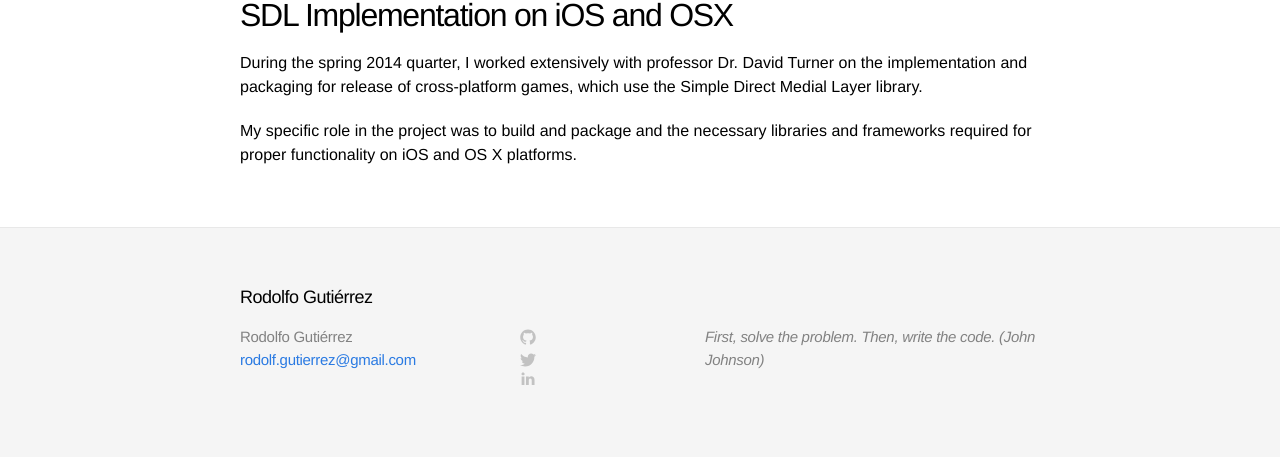
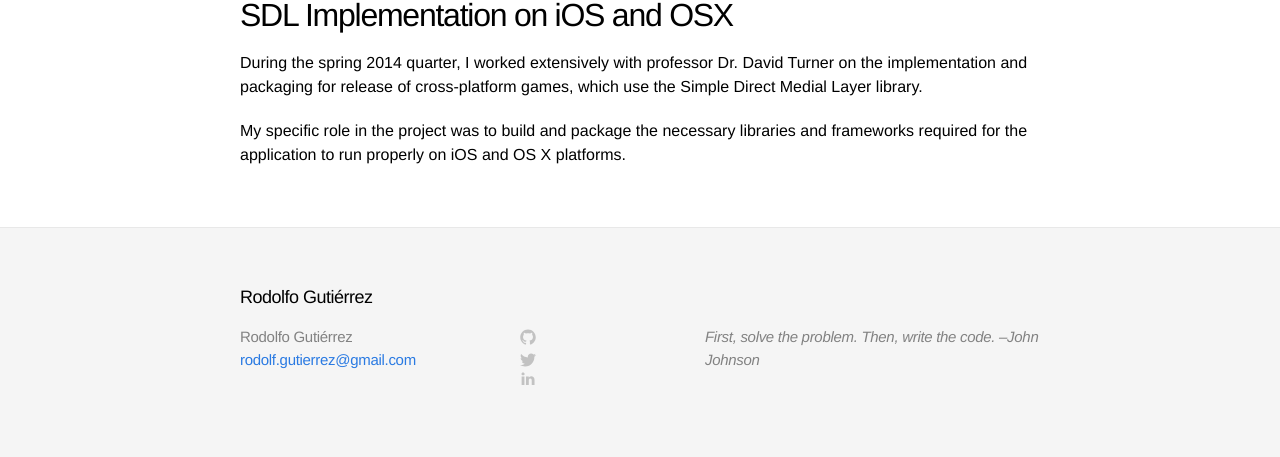
Before and after one commit to gutzrodolfo/arwedding.love, a Jekyll site: the page built from projects.md, in a window 1280 px wide. Shown: the part 563-1020 px from the top of the page. Built offline with Jekyll 4.4.1, drawn with Linux system fonts in a browser that asks for light colours.

Commit message:
footer updated

```diff
--- a/_config.yml
+++ b/_config.yml
@@ -1,7 +1,7 @@
 # Site settings
 title: Rodolfo Gutiérrez
 email: rodolf.gutierrez@gmail.com
-description: "First, solve the problem. Then, write the code. (John Johnson)"
+description: " First, solve the problem. Then, write the code. –John Johnson "
 baseurl: ""
 url: ""
 sdl: "https://www.libsdl.org"
--- a/projects.md
+++ b/projects.md
@@ -19,4 +19,4 @@ ISA appears to simply be an engineering design preference aimed at achieving dif
 
 During the spring 2014 quarter, I worked extensively with professor Dr. David Turner on the implementation and packaging for release of cross-platform games, which use the Simple Direct Medial Layer library.
 
-My specific role in the project was to build and package and the necessary libraries and frameworks required for proper functionality on iOS and OS X platforms.
+My specific role in the project was to build and package the necessary libraries and frameworks required for the application to run properly on iOS and OS X platforms.
```
